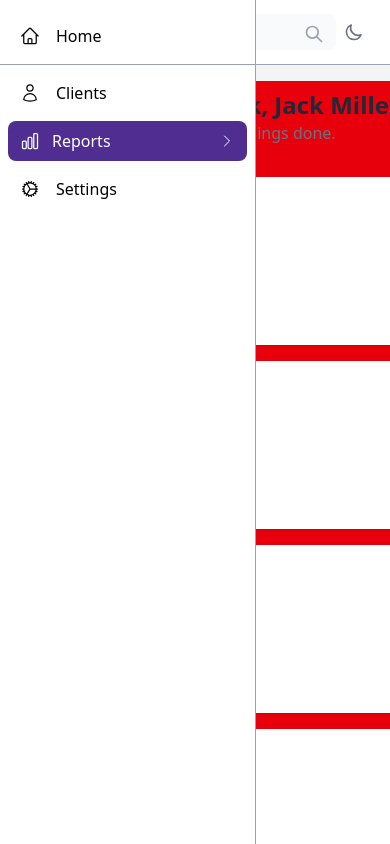
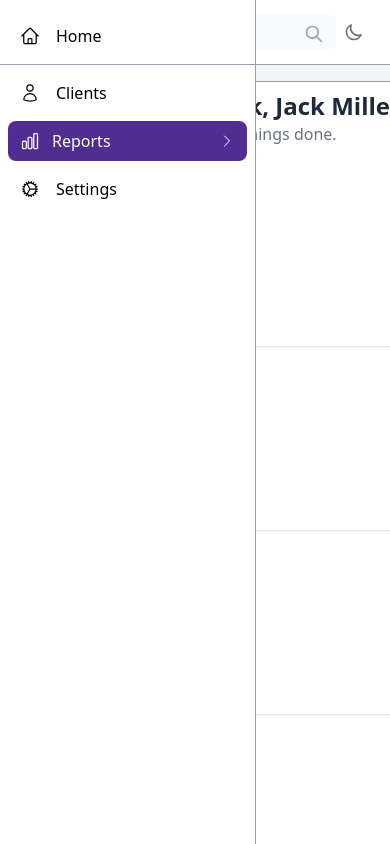
Before and after one commit to rakib1515hassan/admin-dashboard-nextjs-2, a Next.js app: page /dashboard in a window 390 px wide. Built offline with nearby package versions, Linux system fonts and the light colour scheme.

Commit message:
Refactor component styles for consistent border thickness

```diff
--- a/src/components/layout/Navbar.jsx
+++ b/src/components/layout/Navbar.jsx
@@ -31,7 +31,7 @@ const Navbar = () => {
   };
 
   return (
-    <nav className="bg-white md:col-start-2 md:col-end-5 dark:bg-gray-800 border-b border-gray-400 dark:border-gray-700 z-40">
+    <nav className="bg-white md:col-start-2 md:col-end-5 dark:bg-gray-800 border-b-[.5px] border-gray-400 dark:border-gray-700 z-40">
       <div className="flex items-center justify-between h-16 pl-20 px-4">
         {/* Left side - Menu toggle and Search */}
         <div className="flex items-center gap-4">
--- a/src/components/layout/Sidebar.jsx
+++ b/src/components/layout/Sidebar.jsx
@@ -21,7 +21,7 @@ const Sidebar = () => {
   return (
     <div className="fixed top-0 left-0 z-50">
       <div
-        className={`h-screen bg-white border-r border-gray-400 text-black transition-all duration-300 ${sidebarWidth} flex flex-col py-4`}
+        className={`h-screen bg-white border-r-[.5px] border-gray-400 text-black transition-all duration-300 ${sidebarWidth} flex flex-col py-4`}
         onMouseEnter={() => !isOpen && setIsHovered(true)}
         onMouseLeave={() => !isOpen && setIsHovered(false)}
       >
--- a/src/components/pages/dashboard/DashboardCard.jsx
+++ b/src/components/pages/dashboard/DashboardCard.jsx
@@ -2,7 +2,7 @@ import React from "react";
 
 const DashboardCard = () => {
   return (
-    <div className="p-2 bg-red-600 dark:bg-gray-800 rounded-lg shadow-md">
+    <div className="p-2 bg-white dark:bg-gray-800 rounded-lg border-[.5px] border-gray-400">
       {/* Welcome Section */}
       <div className="mb-8">
         <h1 className="text-2xl font-semibold text-gray-800 dark:text-white">
```
